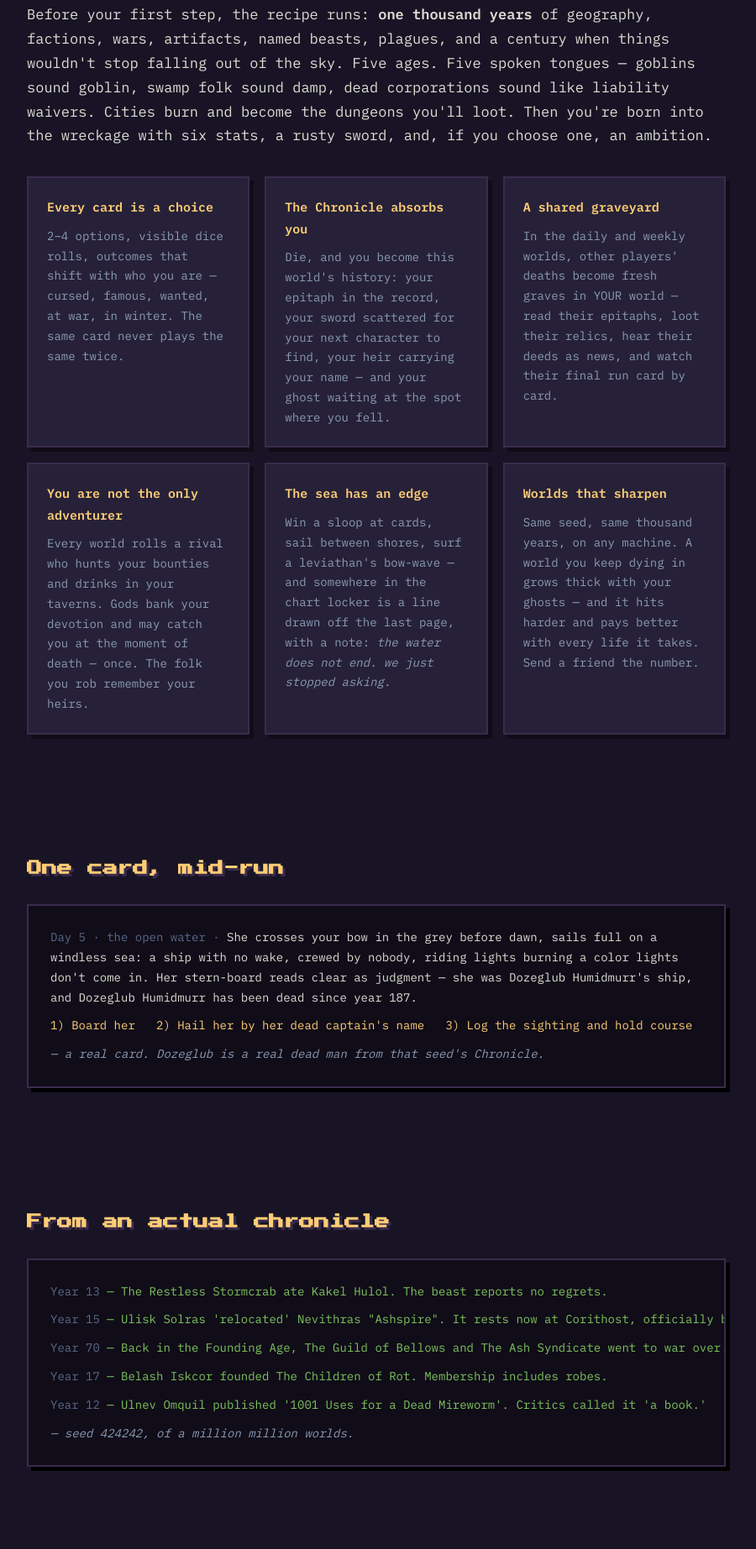
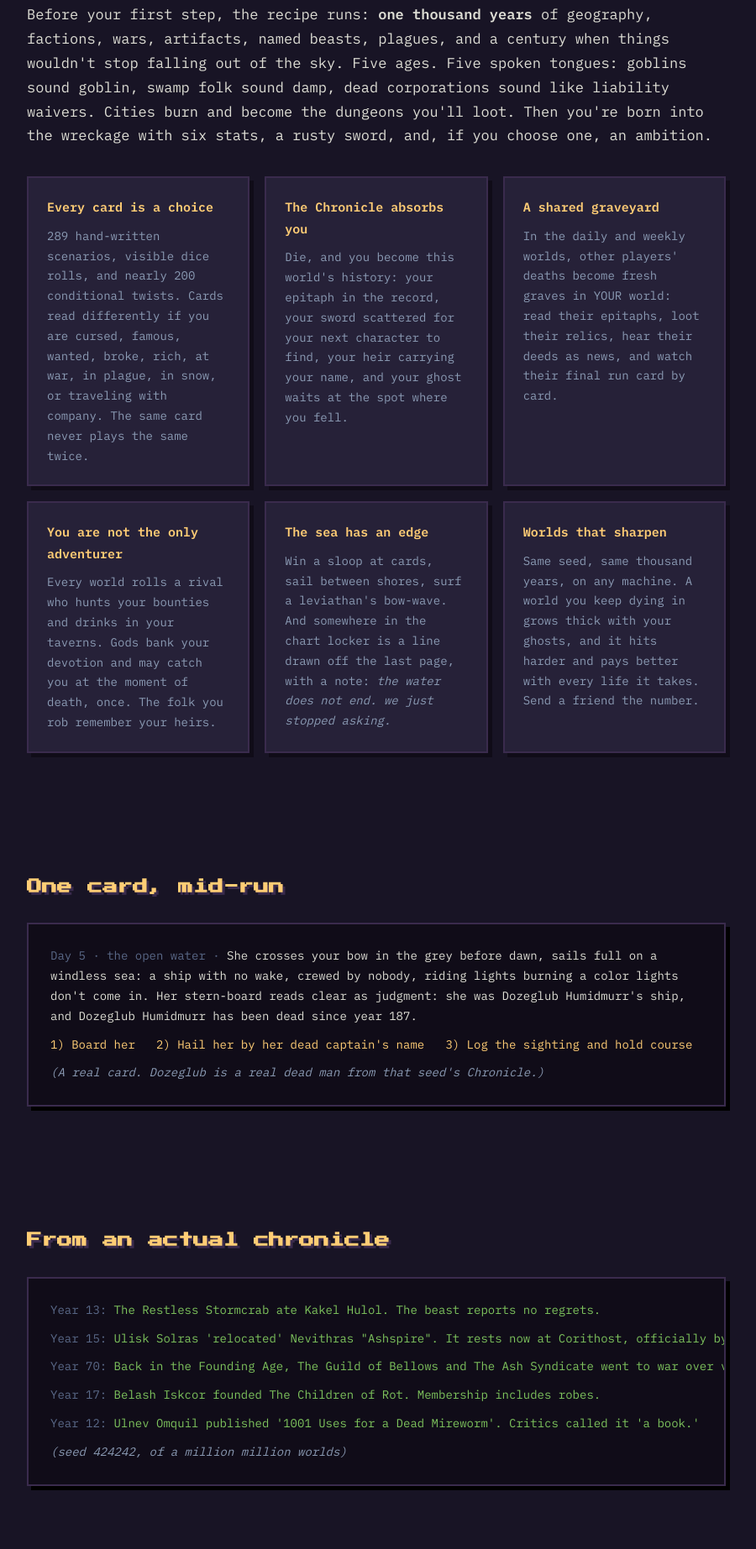
Before and after one commit to AES256Afro/RandomRogue, a plain HTML site: page site/index.html in a window 1280 px wide. Shown: the part 619-2464 px from the top of the page at 84% size, without its empty margins (192-1092 px from the left). Drawn offline with Linux system fonts and the light colour scheme.

Commit message:
Homepage: current features, no em dashes
- Every-card pitch cites 289 scenarios and the ~200 conditional twists
- Play section notes the itch.io build shares the same daily/weekly worlds
- Full em-dash sweep across titles, meta, cards, and the chronicle sample

```diff
--- a/site/index.html
+++ b/site/index.html
@@ -3,8 +3,8 @@
 <head>
 <meta charset="utf-8">
 <meta name="viewport" content="width=device-width, initial-scale=1">
-<title>Random Rogue — a game of poor decisions</title>
-<meta name="description" content="A lofi roguelike where every world simulates 1,000 years of history — and your death becomes part of someone else's world. Play free in your browser, offline on iPad.">
+<title>Random Rogue: a game of poor decisions</title>
+<meta name="description" content="A lofi roguelike where every world simulates 1,000 years of history, and your death becomes part of someone else's world. Play free in your browser, offline on iPad.">
 <meta property="og:title" content="Random Rogue">
 <meta property="og:description" content="Reigns-style choices, Dwarf Fortress-style worldgen, async multiplayer graveyards. Die in today's shared world and other players find your grave, loot your relics, and watch your fall.">
 <meta property="og:type" content="website">
@@ -127,7 +127,7 @@
   <p class="sub px" style="font-size:11px">a game of poor decisions</p>
   <p class="sub" style="max-width:62ch;margin-left:auto;margin-right:auto">
     A lofi roguelike where every world simulates <b style="color:var(--ink)">1,000 years
-    of history</b> before you arrive — and when you die,
+    of history</b> before you arrive. And when you die,
     <b style="color:var(--ink)">your grave appears in other players' worlds</b>.
   </p>
   <div class="btnrow">
@@ -144,7 +144,7 @@
     Before your first step, the recipe runs: <b style="color:var(--ink)">one thousand
     years</b> of geography, factions, wars, artifacts, named beasts, plagues, and a
     century when things wouldn't stop falling out of the sky. Five ages. Five spoken
-    tongues — goblins sound goblin, swamp folk sound damp, dead corporations sound
+    tongues: goblins sound goblin, swamp folk sound damp, dead corporations sound
     like liability waivers. Cities burn and become the dungeons you'll loot. Then
     you're born into the wreckage with six stats, a rusty sword, and, if you choose
     one, an ambition.
@@ -152,38 +152,39 @@
   <div class="grid">
     <div class="card">
       <h3>Every card is a choice</h3>
-      <p>2–4 options, visible dice rolls, outcomes that shift with who you are —
-         cursed, famous, wanted, at war, in winter. The same card never plays the
-         same twice.</p>
+      <p>289 hand-written scenarios, visible dice rolls, and nearly 200
+         conditional twists. Cards read differently if you are cursed, famous,
+         wanted, broke, rich, at war, in plague, in snow, or traveling with
+         company. The same card never plays the same twice.</p>
     </div>
     <div class="card">
       <h3>The Chronicle absorbs you</h3>
       <p>Die, and you become this world's history: your epitaph in the record, your
          sword scattered for your next character to find, your heir carrying your
-         name — and your ghost waiting at the spot where you fell.</p>
+         name, and your ghost waits at the spot where you fell.</p>
     </div>
     <div class="card">
       <h3>A shared graveyard</h3>
       <p>In the daily and weekly worlds, other players' deaths become fresh graves
-         in YOUR world — read their epitaphs, loot their relics, hear their deeds
+         in YOUR world: read their epitaphs, loot their relics, hear their deeds
          as news, and watch their final run card by card.</p>
     </div>
     <div class="card">
       <h3>You are not the only adventurer</h3>
       <p>Every world rolls a rival who hunts your bounties and drinks in your
          taverns. Gods bank your devotion and may catch you at the moment of
-         death — once. The folk you rob remember your heirs.</p>
+         death, once. The folk you rob remember your heirs.</p>
     </div>
     <div class="card">
       <h3>The sea has an edge</h3>
-      <p>Win a sloop at cards, sail between shores, surf a leviathan's bow-wave —
-         and somewhere in the chart locker is a line drawn off the last page,
+      <p>Win a sloop at cards, sail between shores, surf a leviathan's bow-wave.
+         And somewhere in the chart locker is a line drawn off the last page,
          with a note: <i>the water does not end. we just stopped asking.</i></p>
     </div>
     <div class="card">
       <h3>Worlds that sharpen</h3>
       <p>Same seed, same thousand years, on any machine. A world you keep dying
-         in grows thick with your ghosts — and it hits harder and pays better
+         in grows thick with your ghosts, and it hits harder and pays better
          with every life it takes. Send a friend the number.</p>
     </div>
   </div>
@@ -195,24 +196,24 @@
     <p style="white-space:normal"><span class="y">Day 5 · the open water ·</span>
        She crosses your bow in the grey before dawn, sails full on a windless sea:
        a ship with no wake, crewed by nobody, riding lights burning a color lights
-       don't come in. Her stern-board reads clear as judgment — she was Dozeglub
+       don't come in. Her stern-board reads clear as judgment: she was Dozeglub
        Humidmurr's ship, and Dozeglub Humidmurr has been dead since year 187.</p>
     <p style="white-space:normal;color:var(--gold)">1) Board her&nbsp;&nbsp;
        2) Hail her by her dead captain's name&nbsp;&nbsp;
        3) Log the sighting and hold course</p>
-    <p>— a real card. Dozeglub is a real dead man from that seed's Chronicle.</p>
+    <p>(A real card. Dozeglub is a real dead man from that seed's Chronicle.)</p>
   </div>
 </section>
 
 <section>
   <h2>From an actual chronicle</h2>
   <div class="chron">
-    <p><span class="y">Year 13</span> — The Restless Stormcrab ate Kakel Hulol. The beast reports no regrets.</p>
-    <p><span class="y">Year 15</span> — Ulisk Solras 'relocated' Nevithras "Ashspire". It rests now at Corithost, officially by accident.</p>
-    <p><span class="y">Year 70</span> — Back in the Founding Age, The Guild of Bellows and The Ash Syndicate went to war over vibes. It was that kind of era.</p>
-    <p><span class="y">Year 17</span> — Belash Iskcor founded The Children of Rot. Membership includes robes.</p>
-    <p><span class="y">Year 12</span> — Ulnev Omquil published '1001 Uses for a Dead Mireworm'. Critics called it 'a book.'</p>
-    <p>— seed 424242, of a million million worlds.</p>
+    <p><span class="y">Year 13:</span> The Restless Stormcrab ate Kakel Hulol. The beast reports no regrets.</p>
+    <p><span class="y">Year 15:</span> Ulisk Solras 'relocated' Nevithras "Ashspire". It rests now at Corithost, officially by accident.</p>
+    <p><span class="y">Year 70:</span> Back in the Founding Age, The Guild of Bellows and The Ash Syndicate went to war over vibes. It was that kind of era.</p>
+    <p><span class="y">Year 17:</span> Belash Iskcor founded The Children of Rot. Membership includes robes.</p>
+    <p><span class="y">Year 12:</span> Ulnev Omquil published '1001 Uses for a Dead Mireworm'. Critics called it 'a book.'</p>
+    <p>(seed 424242, of a million million worlds)</p>
   </div>
 </section>
 
@@ -236,8 +237,10 @@
 <section id="play">
   <h2>Play it. Right here.</h2>
   <p class="lead" style="color:var(--dim)">
-    Free, in your browser. Desktop or iPad, keyboard or pure touch — and it
+    Free, in your browser. Desktop or iPad, keyboard or pure touch, and it
     installs to your home screen and plays <b style="color:var(--ink)">offline</b>.
+    Also on <a href="https://theencryptedafro.itch.io/random-rogue">itch.io</a>,
+    where players share these same daily and weekly worlds.
   </p>
   <div class="frame-wrap">
     <div class="poster" id="poster" role="button" tabindex="0" aria-label="Load and play Random Rogue">
```
